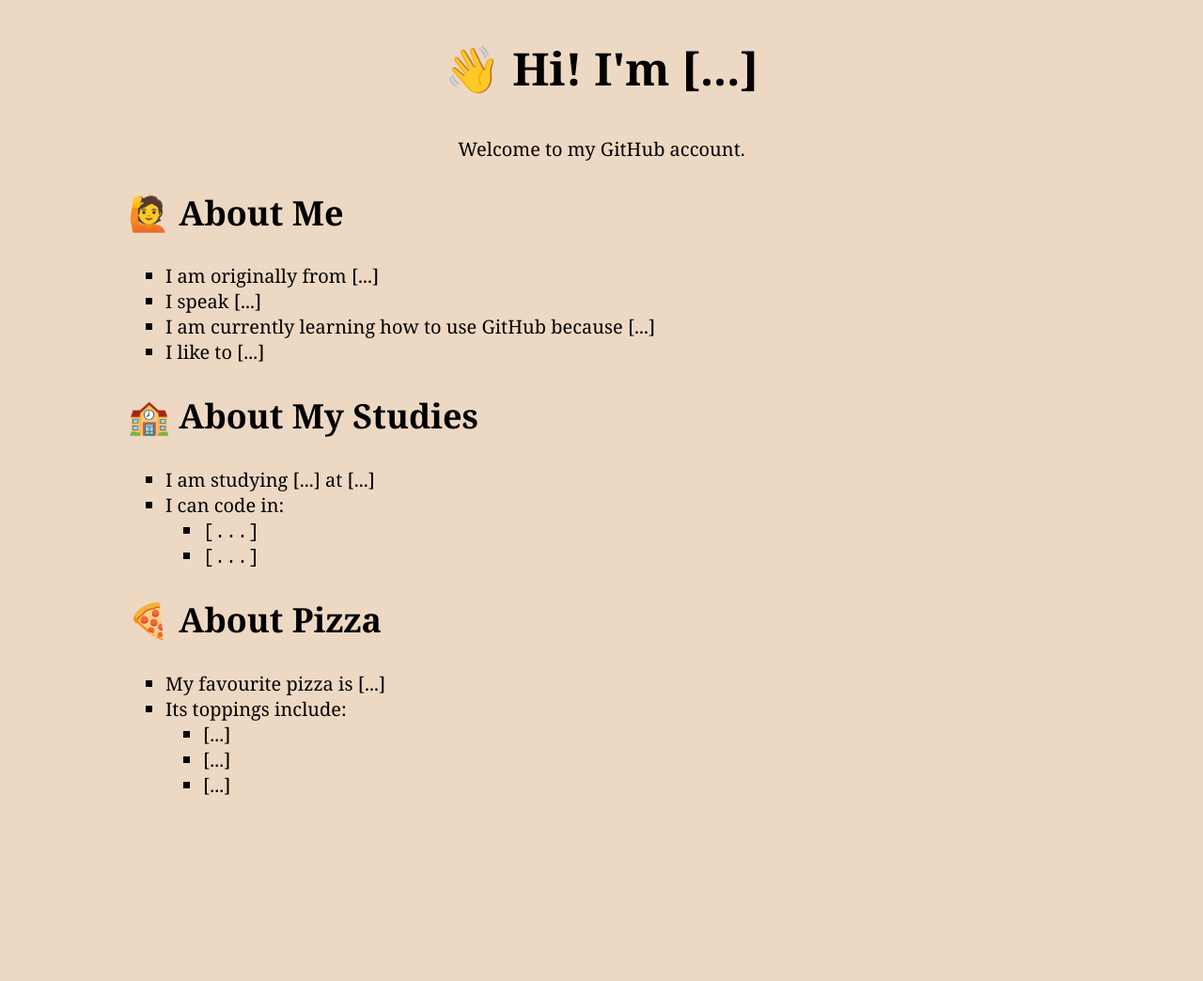
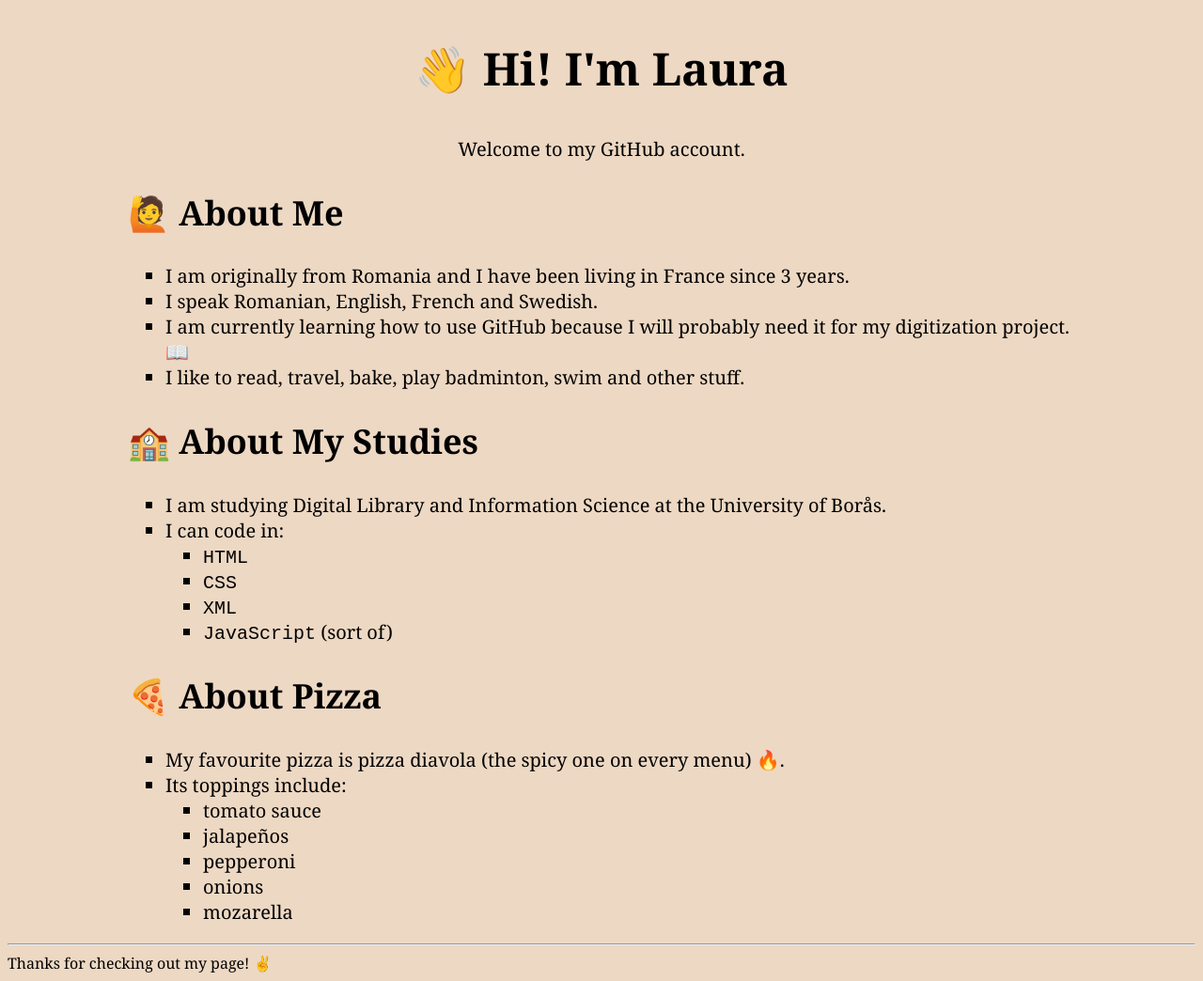
Before and after one commit to LauraGera/about-me, a plain HTML site: page index.html in a window 1280 px wide. Shown: the whole page at 94% size. Before the commit the page ends 869 px from the top, so only its background shows below. Drawn offline with Linux system fonts and the light colour scheme.

Commit message:
Update index.html

```diff
--- a/index.html
+++ b/index.html
@@ -7,7 +7,7 @@
     </head>
     <body>
         <article>
-        <h1>&#128075; Hi! I'm [...]</h1>
+        <h1>&#128075; Hi! I'm Laura</h1>
         <p>
             Welcome to my GitHub account.
         </p>
@@ -15,20 +15,22 @@
         <article>
         <h2>&#128587; About Me</h2>
         <ul>
-            <li>I am originally from [...]</li>
-            <li>I speak [...]</li>
-            <li>I am currently learning how to use GitHub because [...]</li>
-            <li>I like to [...]</li>
+            <li>I am originally from Romania and I have been living in France since 3 years. </li>
+            <li>I speak Romanian, English, French and Swedish.</li>
+            <li>I am currently learning how to use GitHub because I will probably need it for my digitization project. &#128214</li>
+            <li>I like to read, travel, bake, play badminton, swim and other stuff.</li>
         </ul>
         </article>
         <article>
         <h2>&#127979; About My Studies </h2>
         <ul>
-            <li>I am studying [...] at [...]</li>
+            <li>I am studying Digital Library and Information Science at the University of Borås.</li>
             <li>I can code in:
                 <ul>
-                    <li><code>[...]</code></li>
-                    <li><code>[...]</code></li>
+                    <li><code>HTML</code></li>
+                    <li><code>CSS</code></li>
+                    <li><code>XML</code></li>
+                    <li><code>JavaScript</code> (sort of)</li>
                 </ul>
             </li>
         </ul>
@@ -36,15 +38,23 @@
         <article>
         <h2>&#127829; About Pizza</h2>
         <ul>
-            <li>My favourite pizza is [...]</li>
+            <li>My favourite pizza is pizza diavola (the spicy one on every menu) &#128293.</li>
             <li>Its toppings include:
                 <ul>
-                    <li>[...]</li>
-                    <li>[...]</li>
-                    <li>[...]</li>
+                    <li>tomato sauce</li>
+                    <li>jalapeños</li>
+                    <li>pepperoni</li>
+                    <li>onions</li>
+                    <li>mozarella</li>
                 </ul>
             </li>
         </ul>
         </article>
+
+        <hr>
+
+        <footer>
+            Thanks for checking out my page! &#9996
+        </footer>
     </body>
 </html>
```
